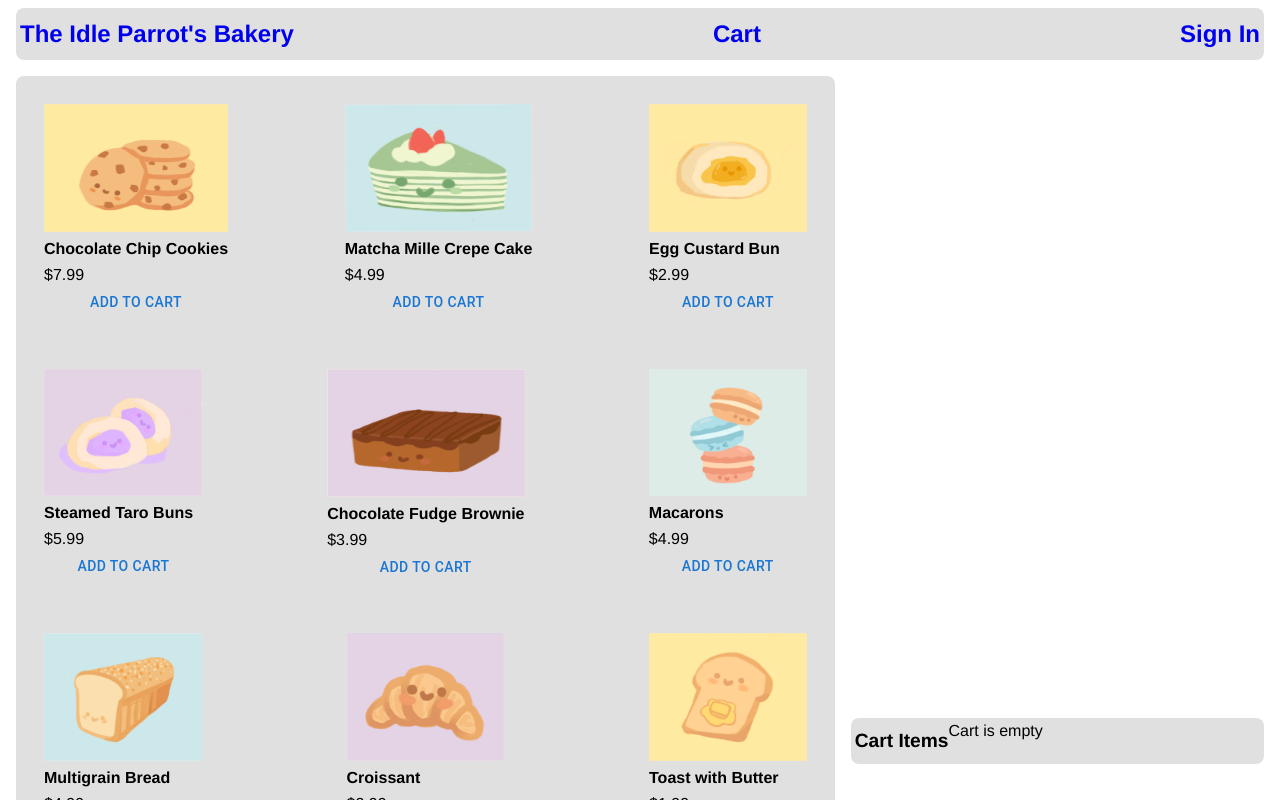
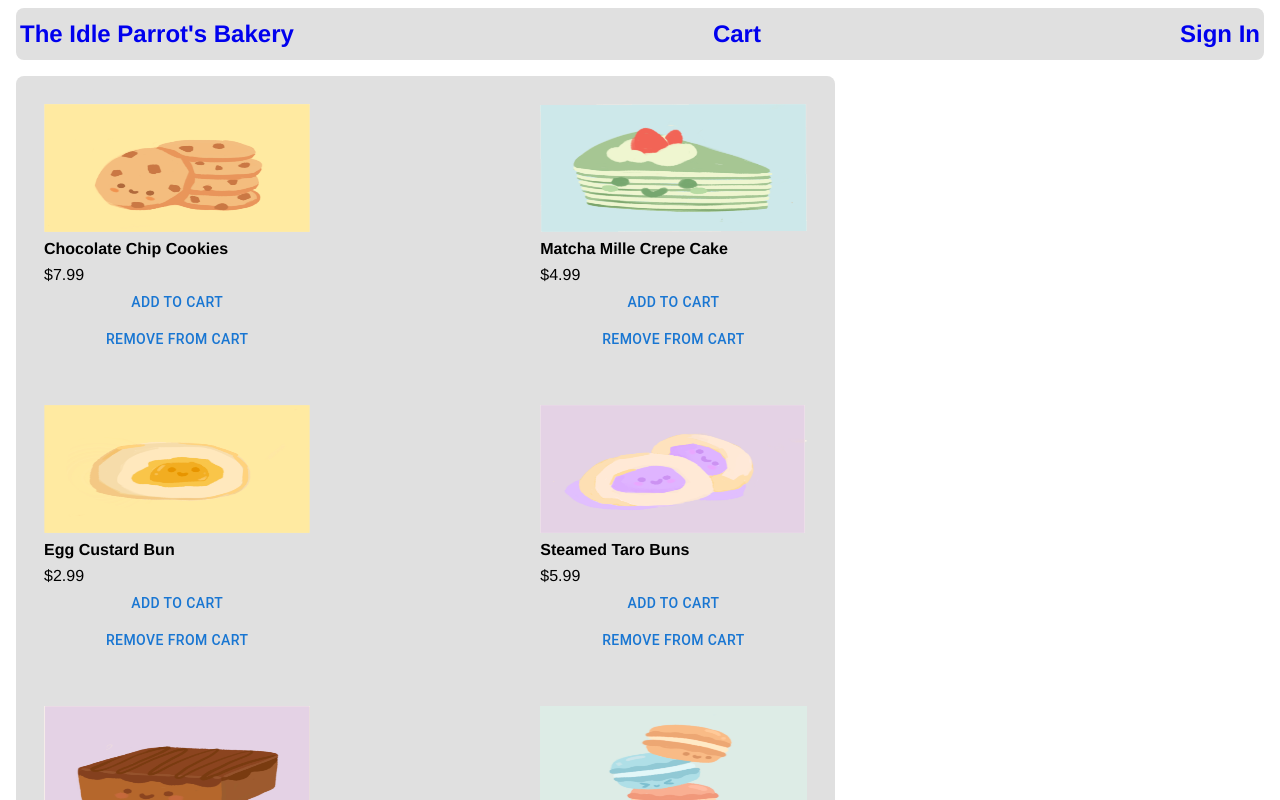
Before and after one commit to idleparrot567/uiux_development, a React (Create React App) app: page / in a window 1280 px wide. Shown: the top 800 px of the page. Built offline with nearby package versions, Linux system fonts and the light colour scheme; the HTML template or start-up script is replaced by a standard one.

Commit message:
added onadd feature for buttons

```diff
--- a/src/App.js
+++ b/src/App.js
@@ -36,12 +36,38 @@ const theme = createTheme({
 function App() {
   const [products, setProducts] = useState(bakeryData);
   const [cartItems, setCartItems] = useState([]);
+  // build a function that aggregates
+  // using javascript dictionary
+  const onAdd = (product) => {
+    const exist = cartItems.find((x) => x.id === product.id);
+    if (exist) {
+      setCartItems(
+        cartItems.map((x) =>
+          x.id === product.id ? { ...exist, qty: exist.qty + 1 } : x
+        )
+      );
+    } else {
+      setCartItems([...cartItems, { ...product, qty: 1 }]);
+    }
+  };
+  const onRemove = (product) => {
+    const exist = cartItems.find((x) => x.id === product.id);
+    if (exist.qty === 1) {
+      setCartItems(cartItems.filter((x) => x.id !== product.id));
+    } else {
+      setCartItems(
+        cartItems.map((x) =>
+          x.id === product.id ? { ...exist, qty: exist.qty - 1 } : x
+        )
+      );
+    }
+  };
   return (
     <div className="App">
      <Header></Header>
      <div className='row'>
-     <Main products={products}></Main>
-     <Basket cartItems={cartItems}></Basket>
+     <Main onAdd = {onAdd} products={products}></Main>
+     <Basket onAdd = {onAdd} cartItems={cartItems}></Basket>
      </div>
     </div>
   );
--- a/src/components/Basket.js
+++ b/src/components/Basket.js
@@ -1,17 +1,19 @@
 import React from 'react';
 
 export default function Basket(props){
-    const {cartItems} = props;
+    const {cartItems, onAdd} = props;
     const itemsLength = cartItems?.length || 0;
-    console.log(cartItems.length);
-    console.log(props.length);
-    console.log(typeof(cartItems));
     return (
     <aside className='block col-1'>
         <h2> Cart Items </h2>
-        <div>
-            {cartItems.length == 0 && <div>Cart is empty</div>}
-        </div>
+        <div> {cartItems.length == 0 && <div>Cart is empty</div>}</div>
+        {cartItems.map((item) => (
+            <div key={item.id} className='row'>
+                <div className='col-2'>{item.name}</div>
+                <div className='col-2 text-right'> {item.qty} x $ {item.price.toFixed(2)}</div>
+            </div>
+        )
+        )}
     </aside>
     );
 }
--- a/src/components/Main.js
+++ b/src/components/Main.js
@@ -2,12 +2,11 @@ import Reacr from 'react';
 import Product from './Product';
 
 export default function Main(props){
-    const {products} = props;
+    const {products, onAdd} = props;
     return <main className='block col-2'>
         <div className='row'>
             {products.map((product)=> (
-                <Product key={product.id} product ={product}>
-                </Product>
+                <Product key={product.id} product ={product} onAdd ={onAdd}></Product>
             ))}
         </div>
     </main>
--- a/src/components/Product.js
+++ b/src/components/Product.js
@@ -2,14 +2,15 @@ import { Button } from '@mui/material';
 import React from 'react'
 
 export default function Product(props) {
-    const {product} = props;
+    const {product, onAdd} = props;
   return (
       <div className='product'>
         <img className='small' src={product.image} alt={product.description}></img>
         <div><h3>{product.name}</h3></div>
         <div> ${product.price}</div>
         <div>
-          <Button variant="text">Add To Cart</Button>
+          <Button onClick= {() => {onAdd(product);}} variant="text">Add To Cart</Button>
+          <Button onClick= {() => {onAdd(product);}} variant="text">Remove From Cart</Button>
         </div>
 
       </div>
--- a/src/index.css
+++ b/src/index.css
@@ -39,6 +39,8 @@ a {
 }
 .col-1 {
   flex: 1;
+  display: flex;
+  direction: column;
 }
 .col-2 {
   display: flex;
```
